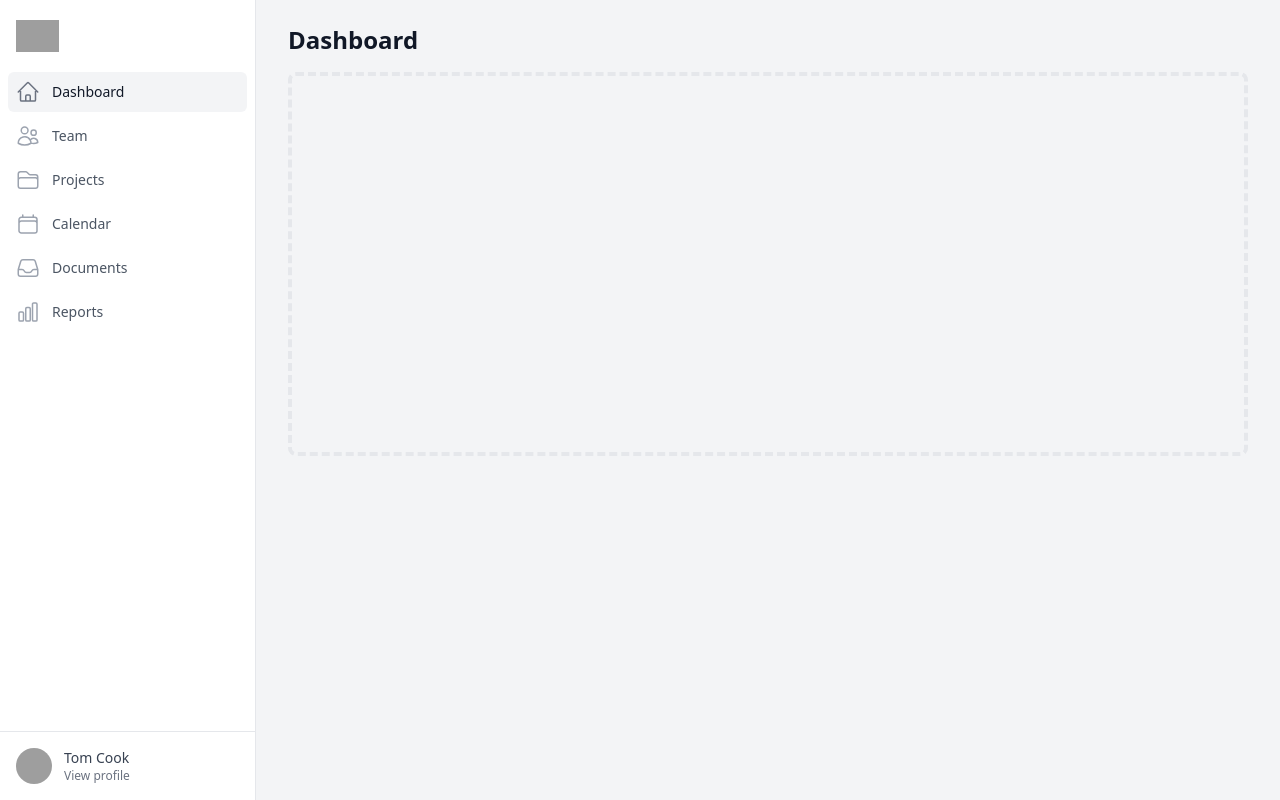
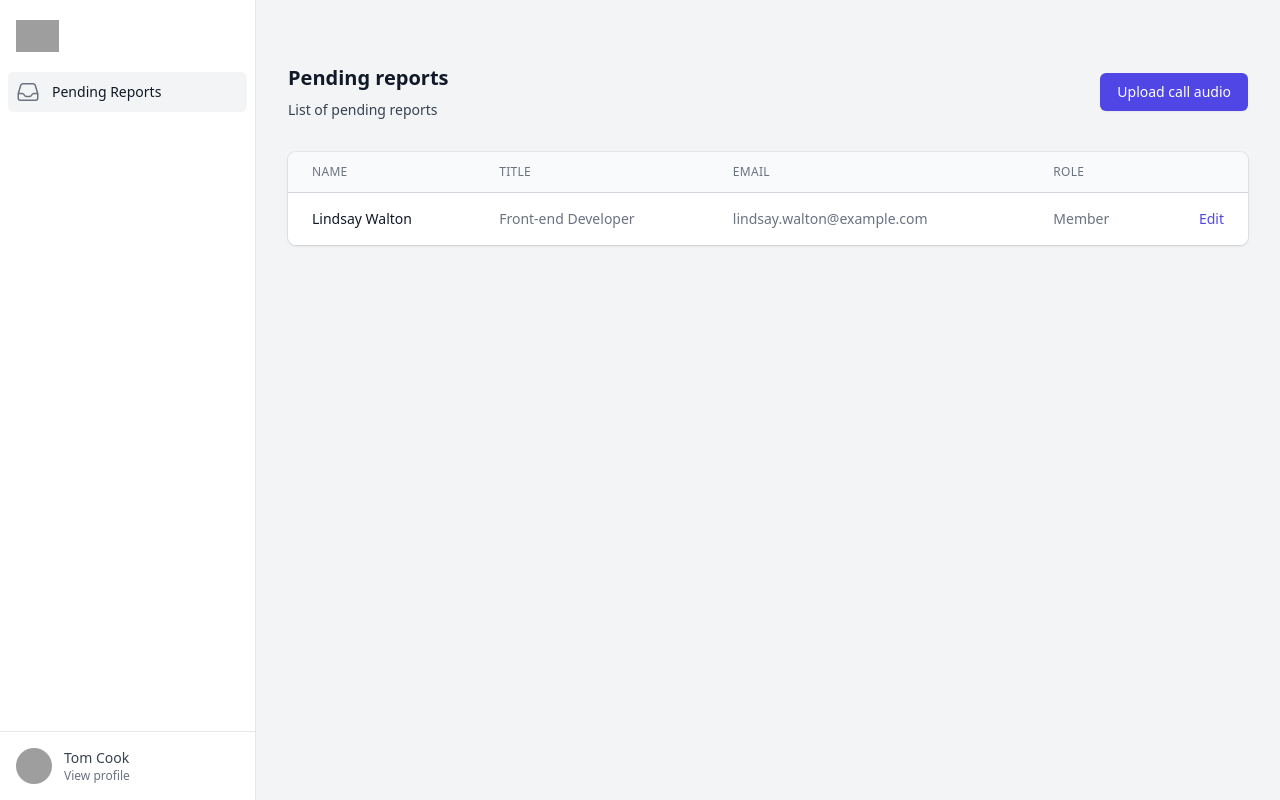
Before and after one commit to sebastiancrossa/avaz, a Next.js app: page / in a window 1280 px wide. Built offline with nearby package versions, Linux system fonts and the light colour scheme; grey boxes are pictures that could not be loaded.

Commit message:
chore: add more styling

```diff
--- a/pages/index.js
+++ b/pages/index.js
@@ -11,13 +11,23 @@ import {
   XMarkIcon,
 } from "@heroicons/react/24/outline";
 
+const people = [
+  {
+    name: "Lindsay Walton",
+    title: "Front-end Developer",
+    email: "lindsay.walton@example.com",
+    role: "Member",
+  },
+  // More people...
+];
+
 const navigation = [
-  { name: "Dashboard", href: "#", icon: HomeIcon, current: true },
-  { name: "Team", href: "#", icon: UsersIcon, current: false },
-  { name: "Projects", href: "#", icon: FolderIcon, current: false },
-  { name: "Calendar", href: "#", icon: CalendarIcon, current: false },
-  { name: "Documents", href: "#", icon: InboxIcon, current: false },
-  { name: "Reports", href: "#", icon: ChartBarIcon, current: false },
+  { name: "Pending Reports", href: "#", icon: InboxIcon, current: true },
+  // { name: "Team", href: "#", icon: UsersIcon, current: false },
+  // { name: "Projects", href: "#", icon: FolderIcon, current: false },
+  // { name: "Calendar", href: "#", icon: CalendarIcon, current: false },
+  // { name: "Documents", href: "#", icon: InboxIcon, current: false },
+  // { name: "Reports", href: "#", icon: ChartBarIcon, current: false },
 ];
 
 function classNames(...classes) {
@@ -227,18 +237,99 @@ export default function Example() {
             </button>
           </div>
           <main className="flex-1">
-            <div className="py-6">
-              <div className="mx-auto max-w-7xl px-4 sm:px-6 md:px-8">
-                <h1 className="text-2xl font-semibold text-gray-900">
-                  Dashboard
-                </h1>
-              </div>
-              <div className="mx-auto max-w-7xl px-4 sm:px-6 md:px-8">
-                {/* Replace with your content */}
-                <div className="py-4">
-                  <div className="h-96 rounded-lg border-4 border-dashed border-gray-200" />
+            <div className="py-16">
+              <div className="px-4 sm:px-6 lg:px-8">
+                <div className="sm:flex sm:items-center">
+                  <div className="sm:flex-auto">
+                    <h1 className="text-xl font-semibold text-gray-900">
+                      Pending reports
+                    </h1>
+                    <p className="mt-2 text-sm text-gray-700">
+                      List of pending reports
+                    </p>
+                  </div>
+                  <div className="mt-4 sm:mt-0 sm:ml-16 sm:flex-none">
+                    <button
+                      type="button"
+                      className="inline-flex items-center justify-center rounded-md border border-transparent bg-indigo-600 px-4 py-2 text-sm font-medium text-white shadow-sm hover:bg-indigo-700 focus:outline-none focus:ring-2 focus:ring-indigo-500 focus:ring-offset-2 sm:w-auto"
+                    >
+                      Upload call audio
+                    </button>
+                  </div>
                 </div>
-                {/* /End replace */}
+                <div className="mt-8 flex flex-col">
+                  <div className="-my-2 -mx-4 overflow-x-auto sm:-mx-6 lg:-mx-8">
+                    <div className="inline-block min-w-full py-2 align-middle md:px-6 lg:px-8">
+                      <div className="overflow-hidden shadow ring-1 ring-black ring-opacity-5 md:rounded-lg">
+                        <table className="min-w-full divide-y divide-gray-300">
+                          <thead className="bg-gray-50">
+                            <tr>
+                              <th
+                                scope="col"
+                                className="py-3 pl-4 pr-3 text-left text-xs font-medium uppercase tracking-wide text-gray-500 sm:pl-6"
+                              >
+                                Name
+                              </th>
+                              <th
+                                scope="col"
+                                className="px-3 py-3 text-left text-xs font-medium uppercase tracking-wide text-gray-500"
+                              >
+                                Title
+                              </th>
+                              <th
+                                scope="col"
+                                className="px-3 py-3 text-left text-xs font-medium uppercase tracking-wide text-gray-500"
+                              >
+                                Email
+                              </th>
+                              <th
+                                scope="col"
+                                className="px-3 py-3 text-left text-xs font-medium uppercase tracking-wide text-gray-500"
+                              >
+                                Role
+                              </th>
+                              <th
+                                scope="col"
+                                className="relative py-3 pl-3 pr-4 sm:pr-6"
+                              >
+                                <span className="sr-only">Edit</span>
+                              </th>
+                            </tr>
+                          </thead>
+                          <tbody className="divide-y divide-gray-200 bg-white">
+                            {people.map((person) => (
+                              <tr key={person.email}>
+                                <td className="whitespace-nowrap py-4 pl-4 pr-3 text-sm font-medium text-gray-900 sm:pl-6">
+                                  {person.name}
+                                </td>
+                                <td className="whitespace-nowrap px-3 py-4 text-sm text-gray-500">
+                                  {person.title}
+                                </td>
+                                <td className="whitespace-nowrap px-3 py-4 text-sm text-gray-500">
+                                  {person.email}
+                                </td>
+                                <td className="whitespace-nowrap px-3 py-4 text-sm text-gray-500">
+                                  {person.role}
+                                </td>
+                                <td className="relative whitespace-nowrap py-4 pl-3 pr-4 text-right text-sm font-medium sm:pr-6">
+                                  <a
+                                    href="#"
+                                    className="text-indigo-600 hover:text-indigo-900"
+                                  >
+                                    Edit
+                                    <span className="sr-only">
+                                      , {person.name}
+                                    </span>
+                                  </a>
+                                </td>
+                              </tr>
+                            ))}
+                          </tbody>
+                        </table>
+                      </div>
+                    </div>
+                  </div>
+                </div>
               </div>
             </div>
           </main>
```
Also changed, not shown: lib/dbConnect.js (deleted, +0 -23 lines), 1 other file (tests, documents, lock files or other folders).
